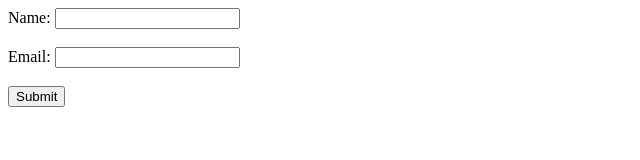
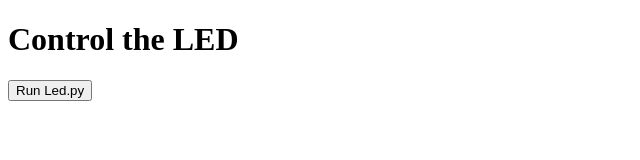
Before and after one commit to prasannapk213870/pkprasanna801gmailcom, a website: page index1.html in a window 1280 px wide. Shown: the whole page, without its empty margins (0-640 px from the left). Drawn offline with Linux system fonts and the light colour scheme.

Commit message:
index.html

```diff
--- a/index1.html
+++ b/index1.html
@@ -3,29 +3,18 @@
 <head>
     <meta charset="UTF-8">
     <meta name="viewport" content="width=device-width, initial-scale=1.0">
-    <title>Form Submission</title>
+    <title>LED Control</title>
 </head>
 <body>
-    <form id="submissionForm" action="/submit-form" method="POST">
-        <label for="name">Name:</label>
-        <input type="text" id="name" name="name" required><br><br>
-        <label for="email">Email:</label>
-        <input type="email" id="email" name="email" required><br><br>
-        <input type="submit" value="Submit">
-    </form>
-    <div id="response"></div>
+    <h1>Control the LED</h1>
+    <button onclick="runLedScript()">Run Led.py</button>
 
     <script>
-        document.getElementById('submissionForm').onsubmit = async function(event) {
-            event.preventDefault();
-
-            const formData = new FormData(this);
-            const response = await fetch('/submit-form', {
-                method: 'POST',
-                body: formData
-            });
-            const text = await response.text();
-            document.getElementById('response').innerText = text;
+        function runLedScript() {
+            fetch('/run_led_script')
+                .then(response => response.text())
+                .then(data => alert(data))
+                .catch(error => console.error('Error:', error));
         }
     </script>
 </body>
```
